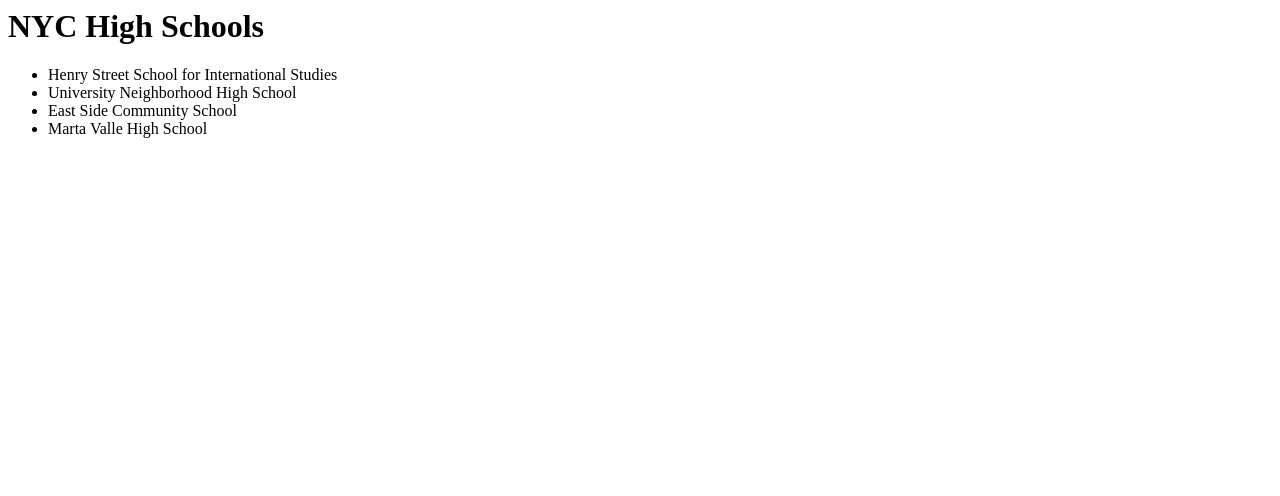
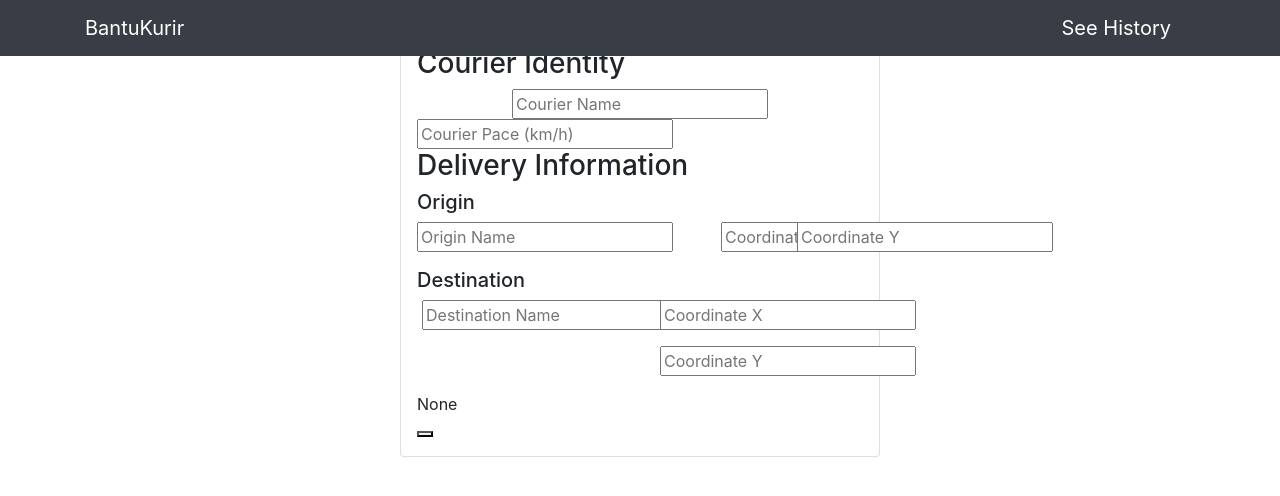
Before and after one commit to rahmahkn/TravellingSalesmanProblem, a Flask app: page / in a window 1280 px wide. Shown: the top 496 px of the page. Run offline with Flask 2, Linux system fonts and the light colour scheme; some libraries are stand-ins or nearby versions.

Commit message:
Adding frontends

```diff
--- a/src/app.py
+++ b/src/app.py
@@ -1,11 +1,36 @@
-from flask import Flask
-from flask import render_template
+from flask import *
+from processing.tsp_solver import *
 
 app = Flask(__name__)
+global destNames, destCoors
+destNames, destCoors = [], []
 
-@app.route('/')
+@app.route('/', methods=['POST', 'GET'])
 def index():
-    return render_template('index.html')
+    global destNames, destCoors
+
+    # Getting data from form
+    courierName = request.form.get("courierName")
+    courierPace = request.form.get("courierPace")
+    originName = request.form.get("startName")
+    originCoorX = request.form.get("startCoorX")
+    originCoorY = request.form.get("startCoorY")
+    destName = request.form.get("destName")
+    destCoorX = request.form.get("destCoorX")
+    destCoorY = request.form.get("destCoorY")
+
+    if (destNames != [] or destCoors != []):
+        destNames += [destName]
+        destCoors += [Coordinate(float(destCoorX), float(destCoorY), destName)]
+
+    print(destNames)
+    print(destCoors)
+
+    return render_template('index.html', addedOrigin=destName)
+
+@app.route('/history')
+def history():
+    return render_template('history.html')
 
 if __name__ == '__main__':
     app.run(debug=True)
--- /dev/null
+++ b/src/processing/convert.py
@@ -0,0 +1,5 @@
+# Convert list to html table
+
+# Convert external file to Branch and Bound elements
+
+# Convert added origins to html style
--- /dev/null
+++ b/src/static/main.css
@@ -0,0 +1,9 @@
+.center-element {
+    margin: 0 auto !important;
+    text-align: center !important;
+}
+
+.form-col-element {
+    margin: 0 auto;
+    text-align: center;
+}
--- a/src/templates/index.html
+++ b/src/templates/index.html
@@ -1,7 +1,76 @@
-<h1>NYC High Schools</h1>
-<ul>
-  <li>Henry Street School for International Studies</li>
-  <li>University Neighborhood High School</li>
-  <li>East Side Community School</li>
-  <li>Marta Valle High School</li>
-</ul>
+<!DOCTYPE html>
+<html lang="en">
+<head>
+
+    <!-- Required meta tags -->
+    <meta charset="UTF-8">
+    <meta name="viewport" content="width=device-width, initial-scale=1, shrink-to-fit=no">
+
+    <!-- Bootstrap CSS -->
+    <link rel="stylesheet" href="https://maxcdn.bootstrapcdn.com/bootstrap/4.0.0/css/bootstrap.min.css" integrity="sha384-Gn5384xqQ1aoWXA+058RXPxPg6fy4IWvTNh0E263XmFcJlSAwiGgFAW/dAiS6JXm" crossorigin="anonymous">
+    <link rel="stylesheet" type="text/css" href="{{ url_for ('static', filename = 'main.css') }}">
+
+</head>
+<body>
+    <header class="site-header">
+      <nav class="navbar navbar-expand-md navbar-dark bg-steel fixed-top" style="background-color: #393e46">
+        <div class="container">
+          <a class="navbar-brand mr-4" href="/">BantuKurir</a>
+          <a class="navbar-brand mr-4" href="/history">See History</a>
+        </div>
+      </nav>
+    </header>
+
+    <main role="main" class="container">
+      <div class="card p-3" style="width: 30rem; margin: 0 auto">
+
+        <form method="POST">
+          <input type="file" id="fileExt" name="fileExt" accept=".txt" style="margin: 0 auto">
+          <h3>Courier Identity</h3>
+          <div class="form-row center-element">
+            <div class="form-col-element">
+              <input type="text" id="courierName" name="courierName" placeholder="Courier Name">
+            </div>
+            <div>
+              <input type="number" id="courierPace" name="courierPace" placeholder="Courier Pace (km/h)">
+            </div>
+          </div>
+
+          <h3>Delivery Information</h3>
+          <h5>Origin</h5>
+          <div class="form-row">
+            <div class="form-group col-md-8">
+              <input type="text" id="startName" name="startName" placeholder="Origin Name">
+            </div>
+            <div class="form-group col-md-2">
+              <input type="number" id="startCoorX" name="startCoorX" placeholder="Coordinate X">
+            </div>
+            <div class="form-group col-md-2">
+              <input type="number" id="startCoorY" name="startCoorY" placeholder="Coordinate Y">
+            </div>
+          </div>
+
+          <h5>Destination</h5>
+          <div class="form-row center-element">
+            <div class="form-group col-md-6">
+              <input type="text" id="destName" name="destName" placeholder="Destination Name">
+            </div>
+            <div class="col-md-6">
+              <div class="form-group col-md-6" stype>
+                <input type="number" id="destCoorX" name="destCoorX" placeholder="Coordinate X">
+              </div>
+              <div class="form-group col-md-6">
+                <input type="number" id="destCoorY" name="destCoorY" placeholder="Coordinate Y">
+              </div>
+            </div>
+          {{ addedOrigin }}
+          </div>
+
+          <button type="submit" value="Get Shortest Path">
+        </form>
+
+      </div>
+
+    </main>
+</body>
+</html>
```
